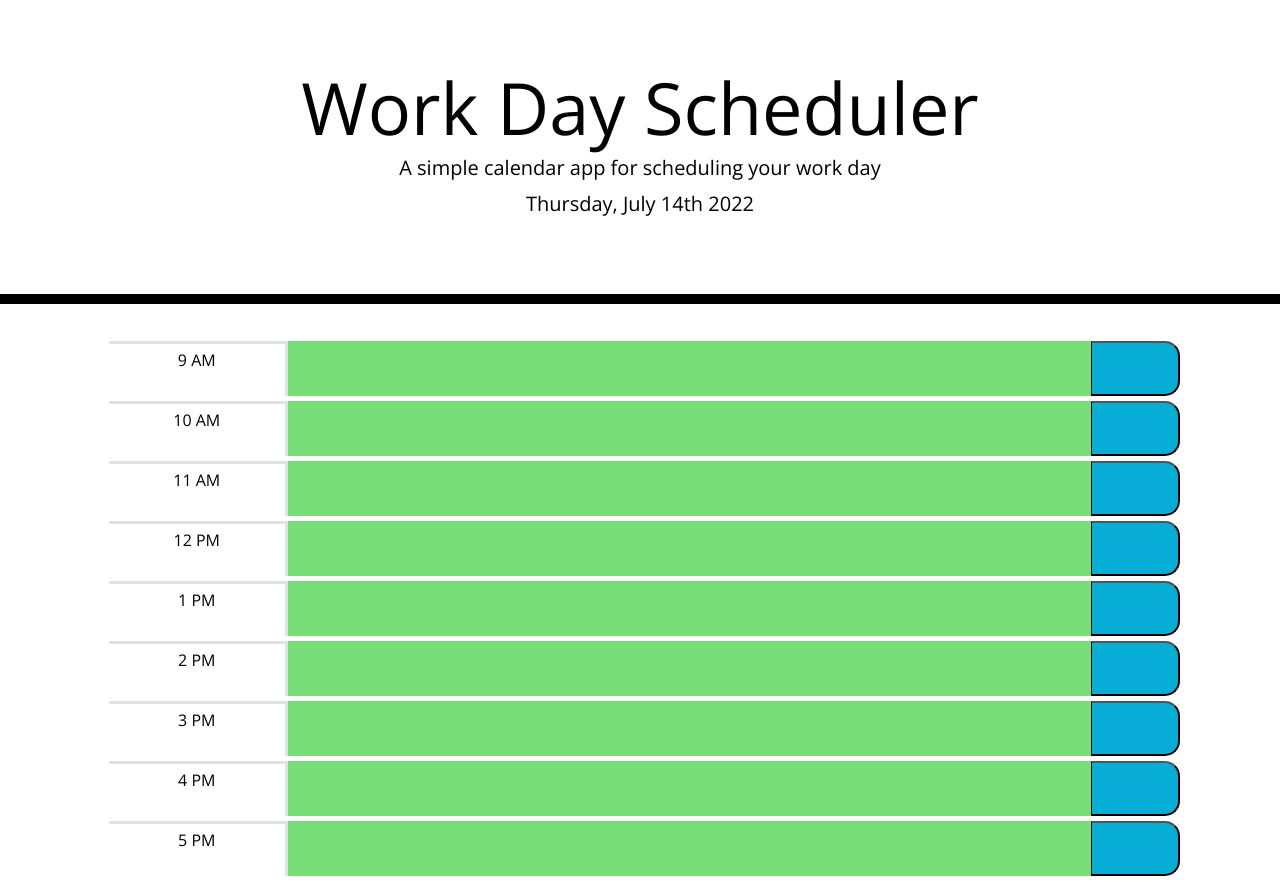
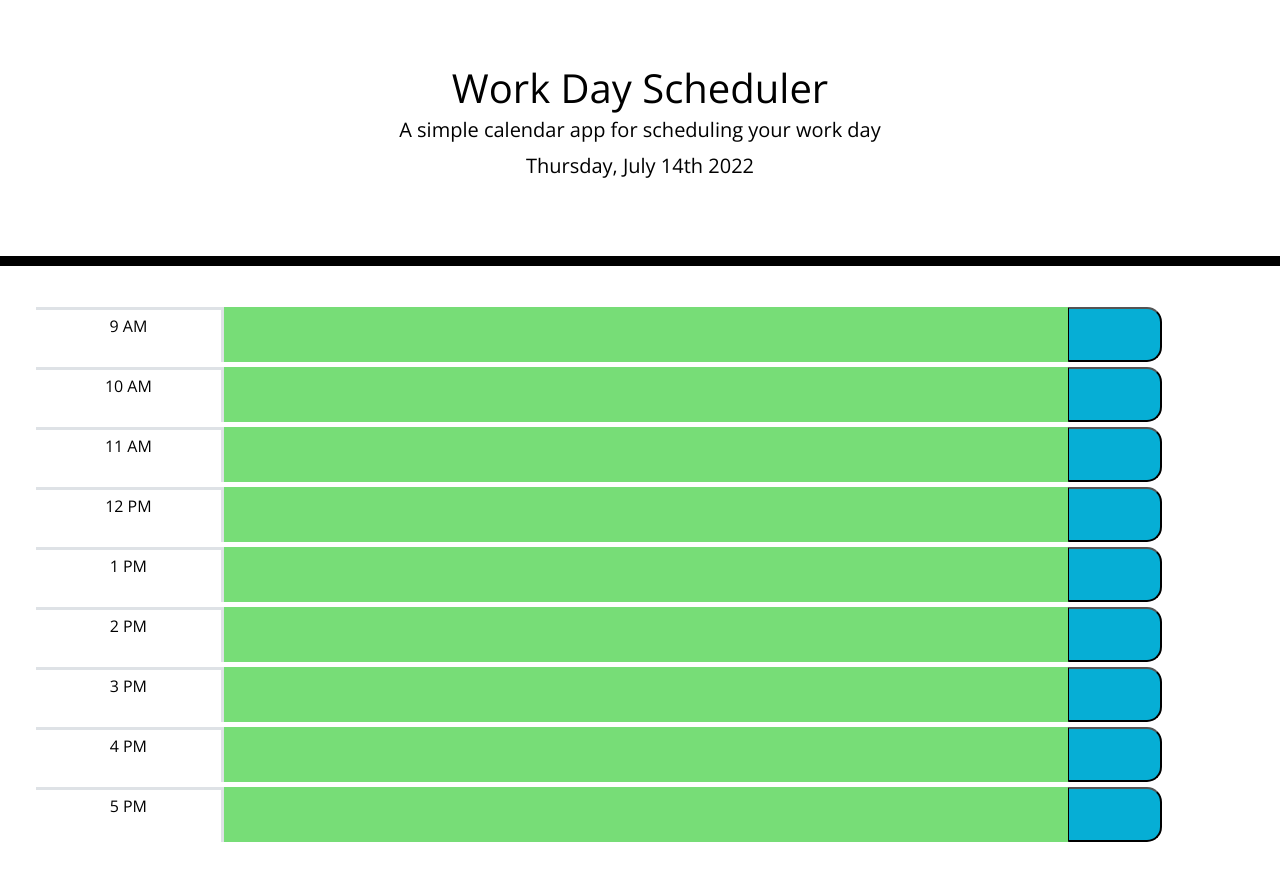
Before and after one commit to mnwana/daily-scheduler, a plain HTML site: page index.html in a window 1280 px wide. After the commit the page ends 862 px from the top, so only its background shows below. Drawn offline with nearby package versions, Linux system fonts and the light colour scheme; a web font is replaced by a local one.

Commit message:
adjust sizing

```diff
--- a/index.html
+++ b/index.html
@@ -28,11 +28,11 @@
 
   <body>
     <header class="jumbotron text-center">
-      <h1 class="display-3">Work Day Scheduler</h1>
+      <h1 class="display-6 display-lg-3">Work Day Scheduler</h1>
       <p class="lead">A simple calendar app for scheduling your work day</p>
       <p id="currentDay" class="lead"></p>
     </header>
-    <div class="container">
+    <div class="container p-1 m-0 ml-2 col-11 text-center">
       <ol id="schedule" class="pl-0 pl-md-4 text-center"></ol>
     </div>
     <script src="https://code.jquery.com/jquery-3.4.1.min.js"></script>
```
